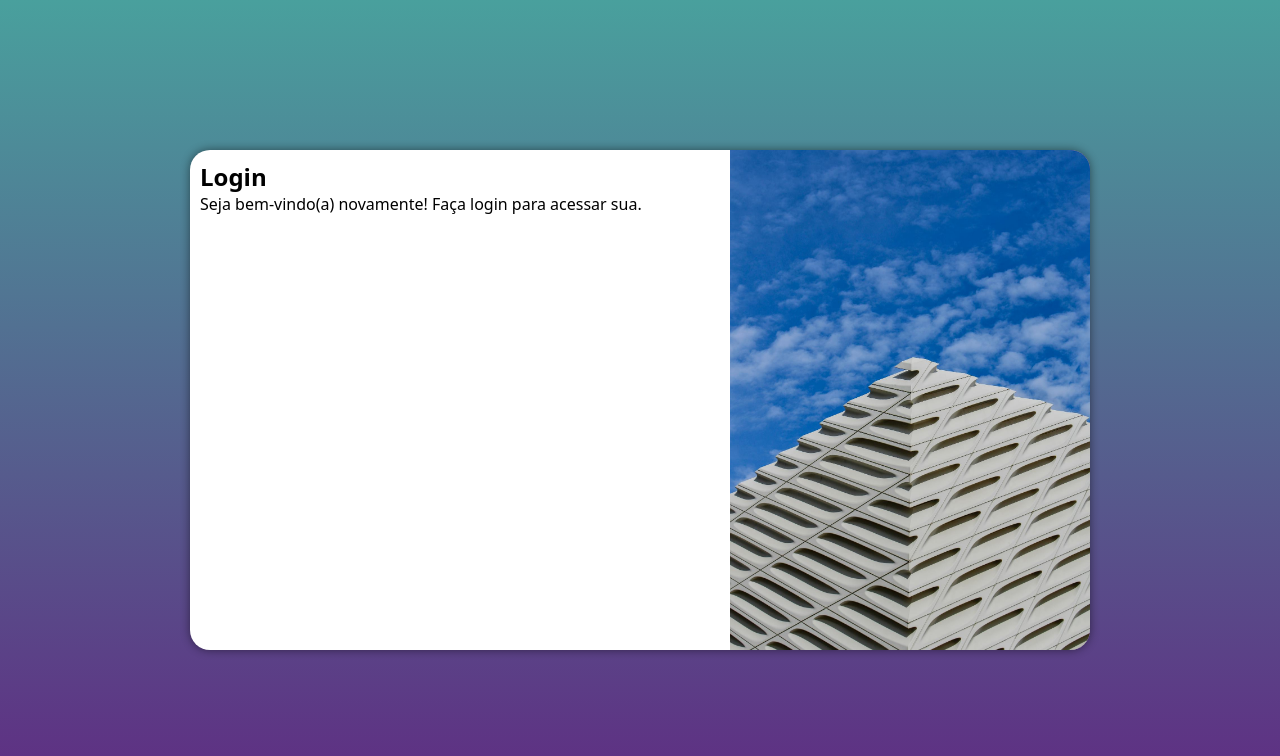
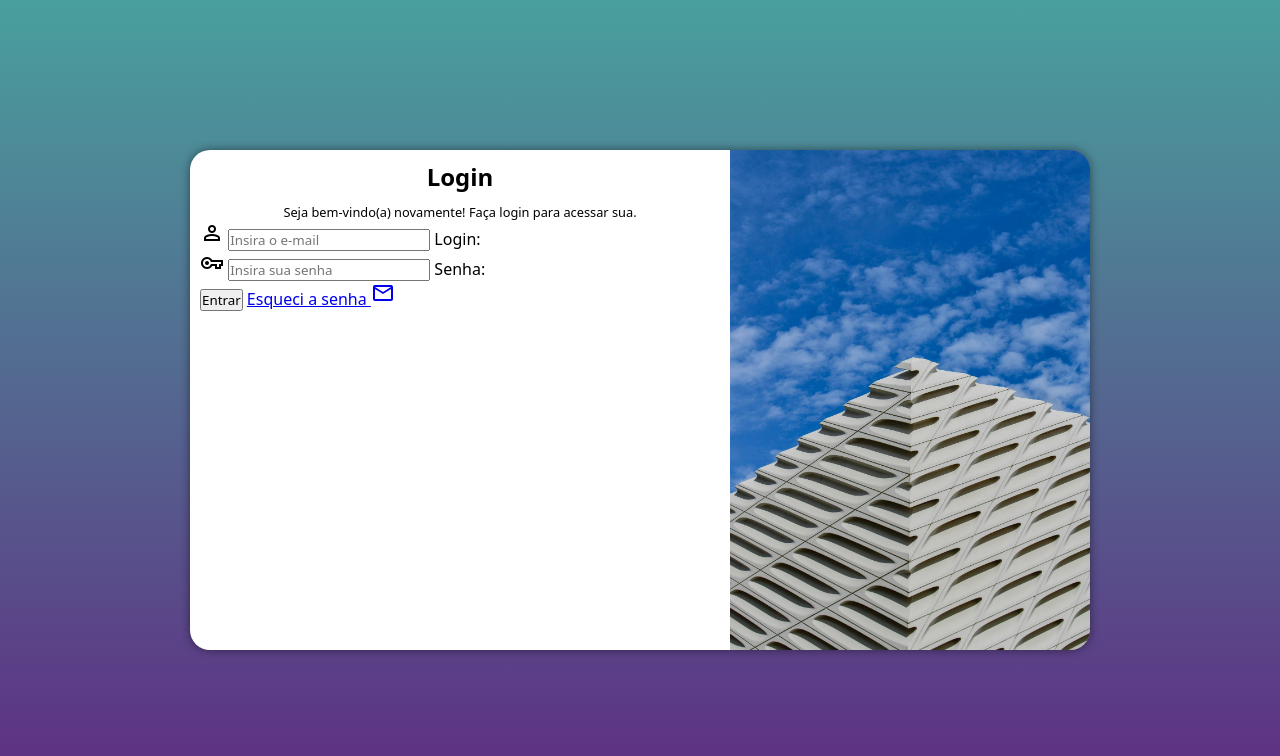
Before and after one commit to Gabriel-braga-ol/projeto-login, a plain HTML site: page index.html in a window 1280 px wide. Drawn offline with nearby package versions, Linux system fonts and the light colour scheme.

Commit message:
adicionei o formulário

```diff
--- a/estilos/style.css
+++ b/estilos/style.css
@@ -54,3 +54,13 @@ section#login > div#formulario {
     display: block;
     padding: 10px;
 }
+
+div#formulario > h1{
+    text-align: center;
+    margin-bottom: 10px;
+}
+
+div#formulario > p {
+    text-align: center;
+    font-size: 0.8em;
+}
--- a/index.html
+++ b/index.html
@@ -4,6 +4,7 @@
     <meta charset="UTF-8">
     <meta name="viewport" content="width=device-width, initial-scale=1.0">
     <title>Tela de login</title>
+    <link href="https://fonts.googleapis.com/css2?family=Material+Symbols+Outlined" rel="stylesheet" />
     <link rel="stylesheet" href="estilos/style.css">
     <link rel="stylesheet" href="estilos/mediaqueries.css">
 </head>
@@ -16,8 +17,21 @@
             <div id="formulario">
                 <h1>Login</h1>
                 <p>Seja bem-vindo(a) novamente! Faça login para acessar sua.</p>
-                <form action="login.php" method="post">
-
+                <form action="login.php" method="post" autocomplete="on">
+                    <div class="campo">
+                        <span class="material-symbols-outlined">person</span>
+                        <input type="email" name="login" id="ilogin" placeholder="Insira o e-mail" autocomplete="email" required maxlength="30">
+                        <label for="ilogin">Login: </label>
+                    </div>
+                    <div class="campo">
+                        <span class="material-symbols-outlined">vpn_key</span>
+                        <input type="password" name="senha" id="isenha" placeholder="Insira sua senha" autocomplete="current-password" required minlength="8" maxlength="25">
+                        <label for="isenha">Senha: </label>
+                    </div>
+                    <input type="submit" value="Entrar">
+                    <a href="esqueci.html">
+                        Esqueci a senha <span class="material-symbols-outlined">email</span>
+                    </a>
                 </form>
             </div>
         </section>
```
